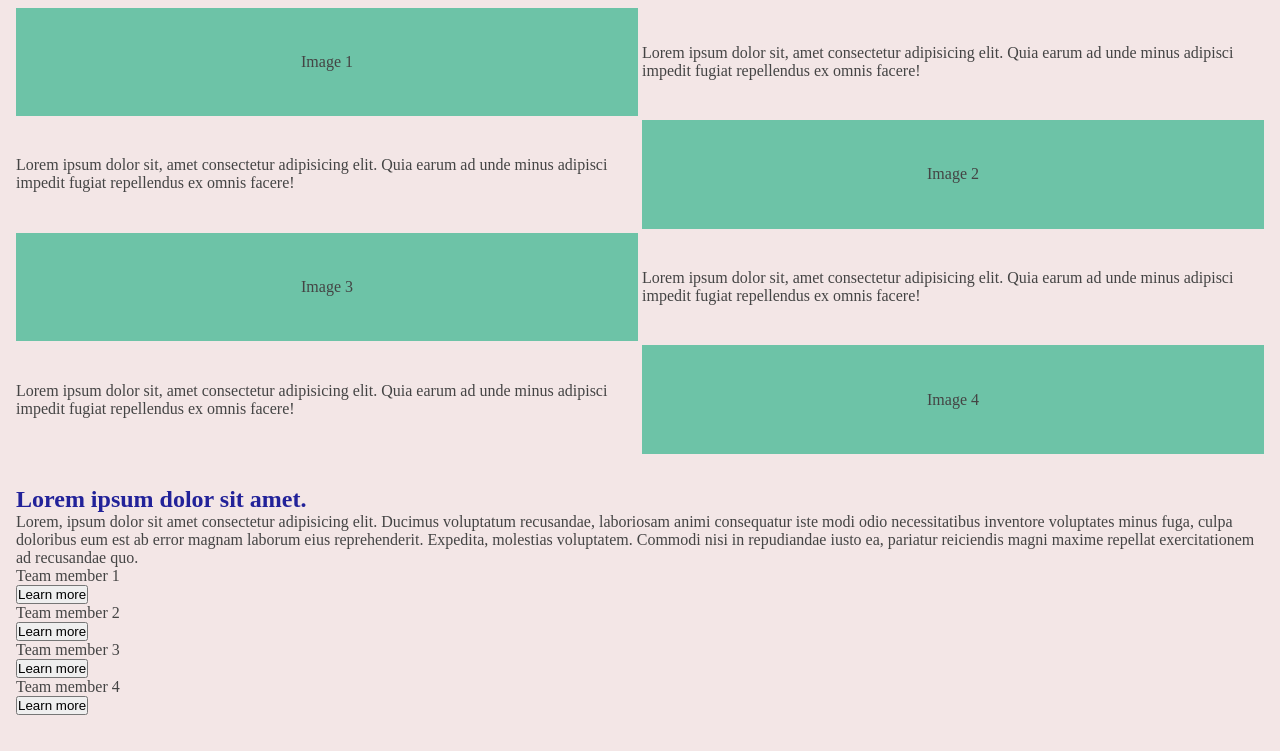
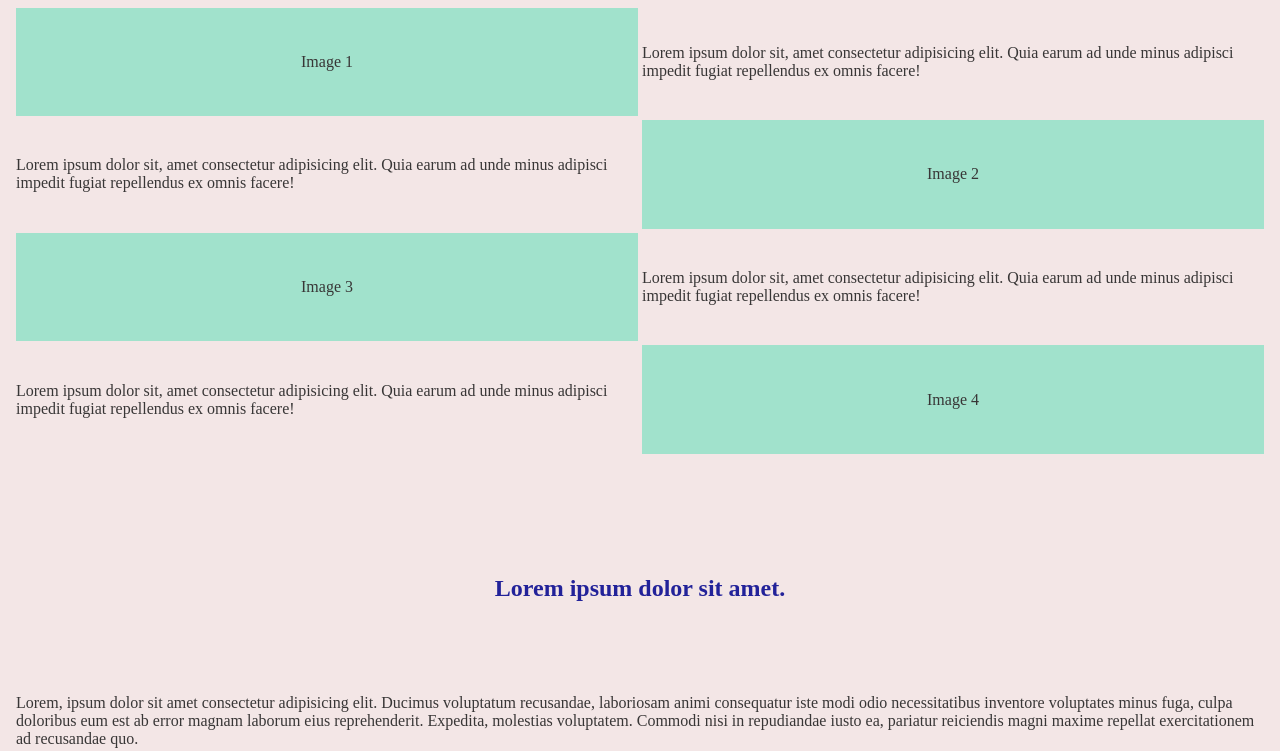
Before and after one commit to fluffykelpie/Wireframes, a plain HTML site: page index.html in a window 1280 px wide. Shown: the part 1180-1931 px from the top of the page. Drawn offline with Linux system fonts and the light colour scheme.

Commit message:
progress

```diff
--- a/index.html
+++ b/index.html
@@ -56,7 +56,9 @@
             </div>
         </div>
         <div class="container about">
-            <h2>Lorem ipsum dolor sit amet.</h2>
+            <div class="text-about">
+                <h2>Lorem ipsum dolor sit amet.</h2>
+            </div>
             <div class="about-us">
                 <p>Lorem, ipsum dolor sit amet consectetur adipisicing elit. Ducimus voluptatum recusandae, laboriosam animi consequatur iste modi odio necessitatibus inventore voluptates minus fuga, culpa doloribus eum est ab error magnam laborum eius reprehenderit. Expedita, molestias voluptatem. Commodi nisi in repudiandae iusto ea, pariatur reiciendis magni maxime repellat exercitationem ad recusandae quo.</p>
             </div>
--- a/sass/_variables.scss
+++ b/sass/_variables.scss
@@ -1,16 +1,16 @@
 //Main colors
 $background-color: rgb(243, 230, 230);
-$header-color: rgb(180, 160, 160);
+$header-color: rgb(214, 195, 195);
 
 //Headers & letter
 $header-h1:rgb(4, 4, 102);
 $header-h2:rgb(34, 34, 153);
 $header-h3:rgb(43, 43, 161);
-$letter-color: rgb(68, 68, 68);
+$letter-color: rgb(56, 54, 54);
 
 //Image boxes
-$img-box: rgb(243, 191, 94);
-$box-img-home: rgb(109, 195, 167);
+$img-box: rgb(245, 204, 127);
+$box-img-home: rgb(161, 226, 204);
 $team: rgb(190, 84, 84);
 $box-port: rgb(243, 243, 141);
 
--- a/sass/main.scss
+++ b/sass/main.scss
@@ -48,7 +48,6 @@ h1 {
     "a d f f f c"
     "a d e e e c"
     "a d e e e c";
-    padding: 2rem;
 }
 
 .image-box {
@@ -149,12 +148,6 @@ h2 {
     grid-area: d;
 }
 
-.text-home {
-    display: flex;
-    justify-content: center;
-    align-items: center;
-}
-
 .text-home-1 {
     grid-area: e;
 }
@@ -171,6 +164,18 @@ h2 {
     grid-area: h;
 }
 
+.about {
+    height: 100vh;
+    display: grid;
+    grid-gap: 4px;
+    grid-template: auto / auto;
+}
+
+.text-about {
+    display: flex;
+    justify-content: center;
+    align-items: center;
+}
 
 h3 {
     color: $header-h3;
```
Also changed, not shown: sass/_animations.scss (added), style.css, 1 other file.
